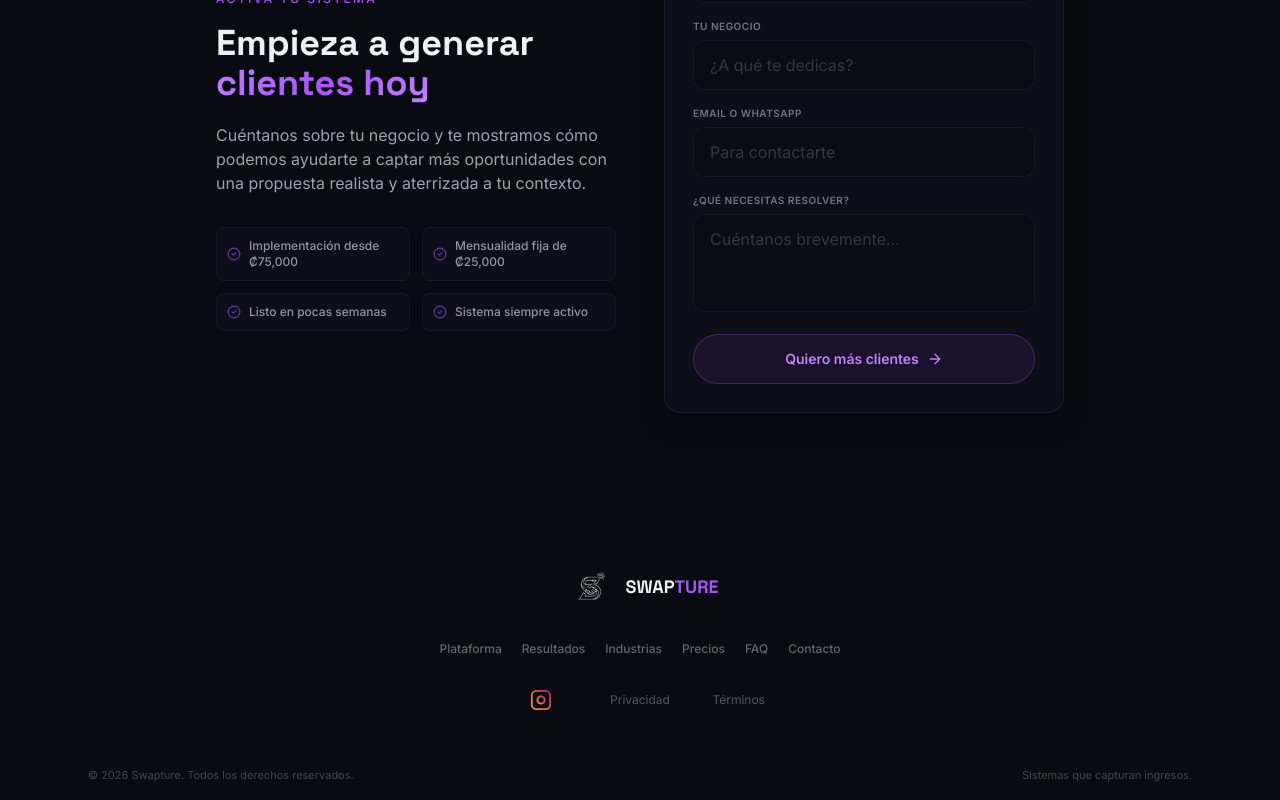
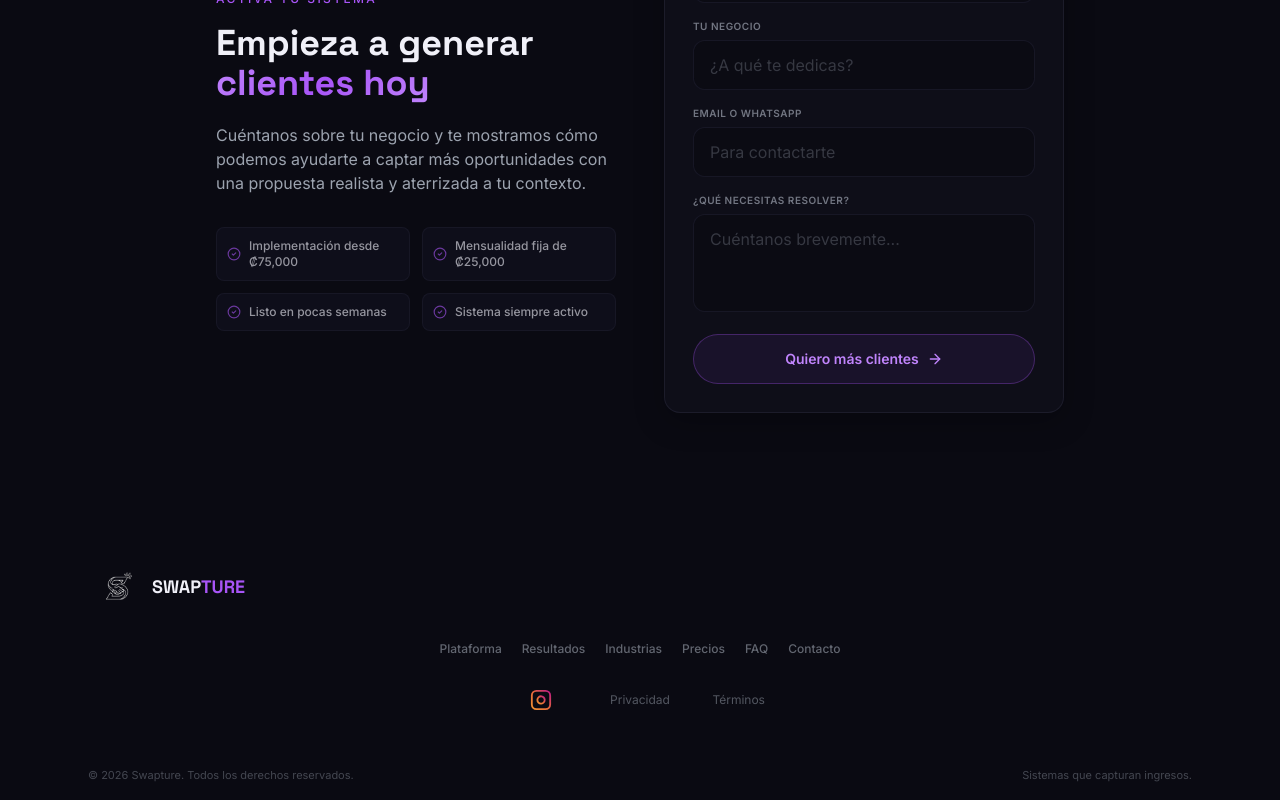
Before and after one commit to AaronC17/swapture, a Next.js app: page / in a window 1280 px wide. Shown: the part 6541-7341 px from the top of the page. Built offline with nearby package versions, Linux system fonts and the light colour scheme.

Commit message:
Footer: logo swapture ligeramente a la derecha

```diff
--- a/src/components/Footer.tsx
+++ b/src/components/Footer.tsx
@@ -16,7 +16,7 @@ export default function Footer() {
         {/* Main row — centered */}
         <div className="flex flex-col items-center gap-8">
           {/* Brand */}
-          <div className="w-fit mx-auto flex items-center gap-3 pl-2">
+          <div className="w-fit mx-auto flex items-center gap-3 ml-2">
             <div className="relative flex items-center justify-center w-11 h-11 overflow-hidden">
               <Image src="/logotipo.png" alt="Swapture" fill sizes="44px" className="object-contain mix-blend-screen" />
             </div>
```
